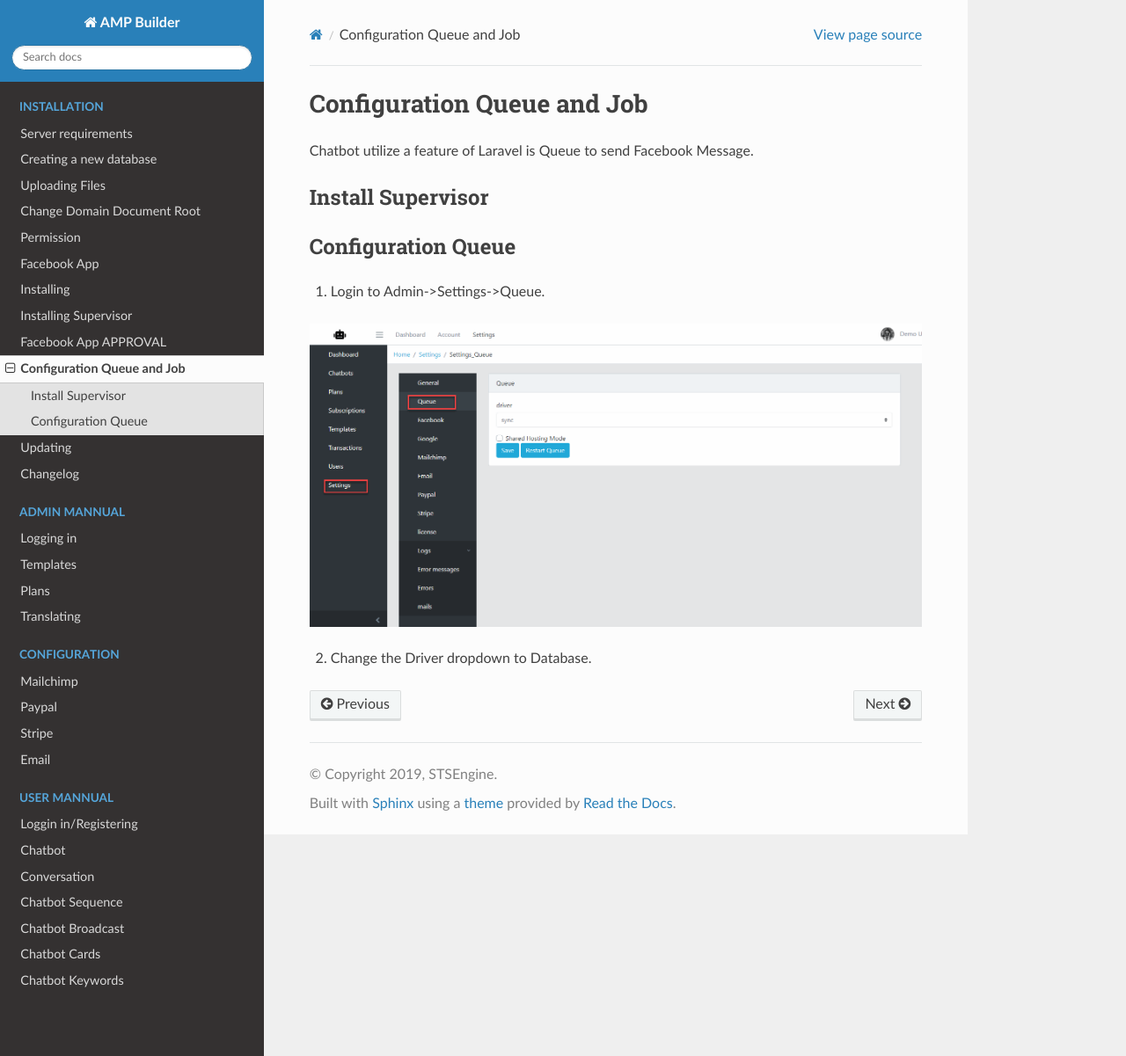
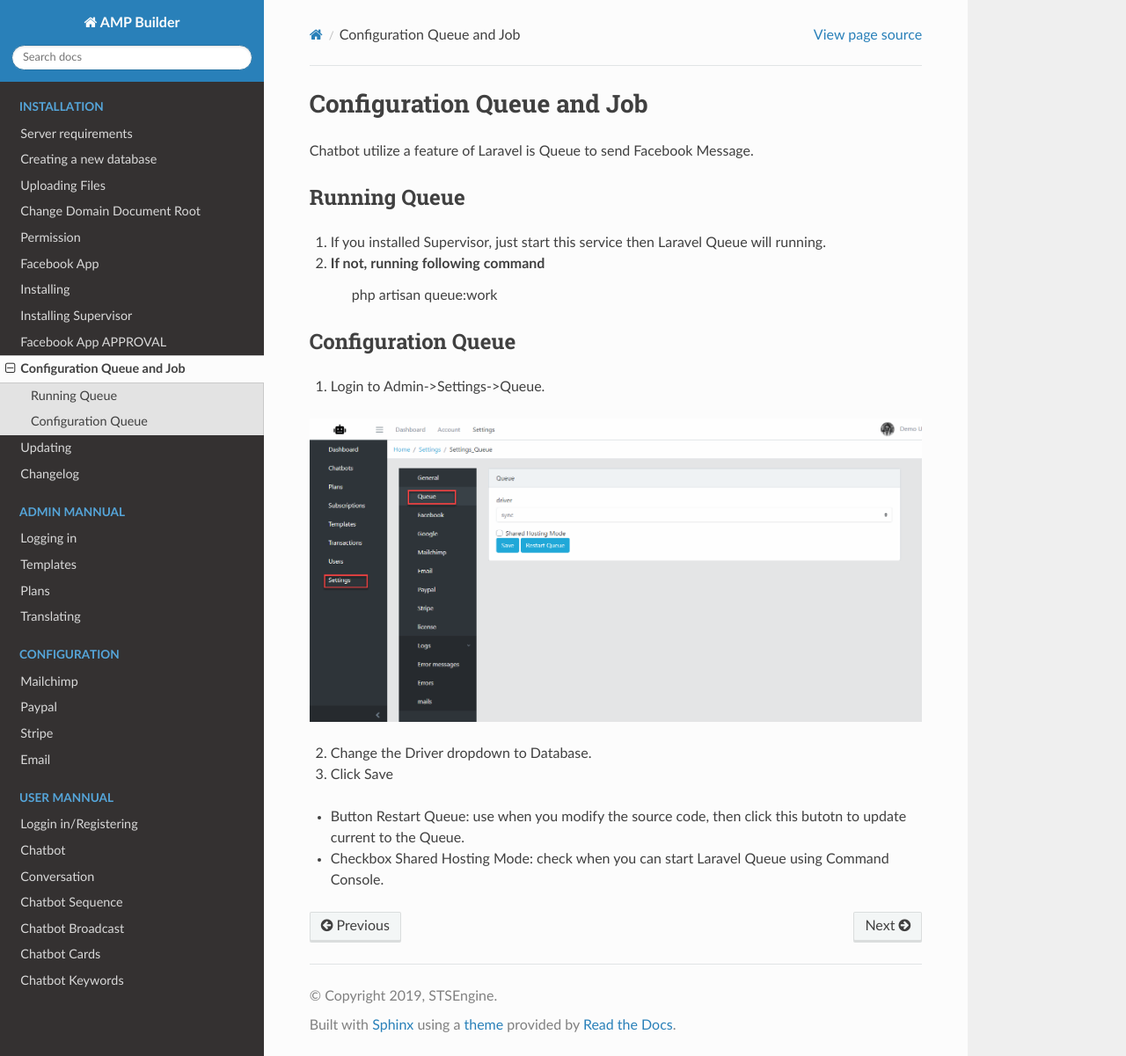
Before and after one commit to vhtnam/chatbot-docs, a Sphinx documentation site: the page built from source/_install/queue.rst, in a window 1280 px wide and 1201 px high. Shown: the whole window at 88% size. Built offline with Sphinx 7.4.7 and the Read the Docs theme 2.0.0, drawn with Linux system fonts in a browser that asks for light colours; pages that are not in the unit, such as notebooks, are missing from menus.

Commit message:
no message

```diff
--- a/source/_install/queue.rst
+++ b/source/_install/queue.rst
@@ -4,8 +4,12 @@ Configuration Queue and Job
 Chatbot utilize a feature of Laravel is Queue to send Facebook Message.
 
 ==============
-Install Supervisor
+Running Queue
 ==============
+
+1. If you installed Supervisor, just start this service then Laravel Queue will running.
+2. If not, running following command
+	| php artisan queue:work
 
 ==============
 Configuration Queue
@@ -16,3 +20,7 @@ Configuration Queue
 .. image:: ../assets/images/queue.gif
 
 2. Change the Driver dropdown to Database.
+3. Click Save
+
+- Button Restart Queue: use when you modify the source code, then click this butotn to update current to the Queue.
+- Checkbox Shared Hosting Mode: check when you can start Laravel Queue using Command Console.
```
